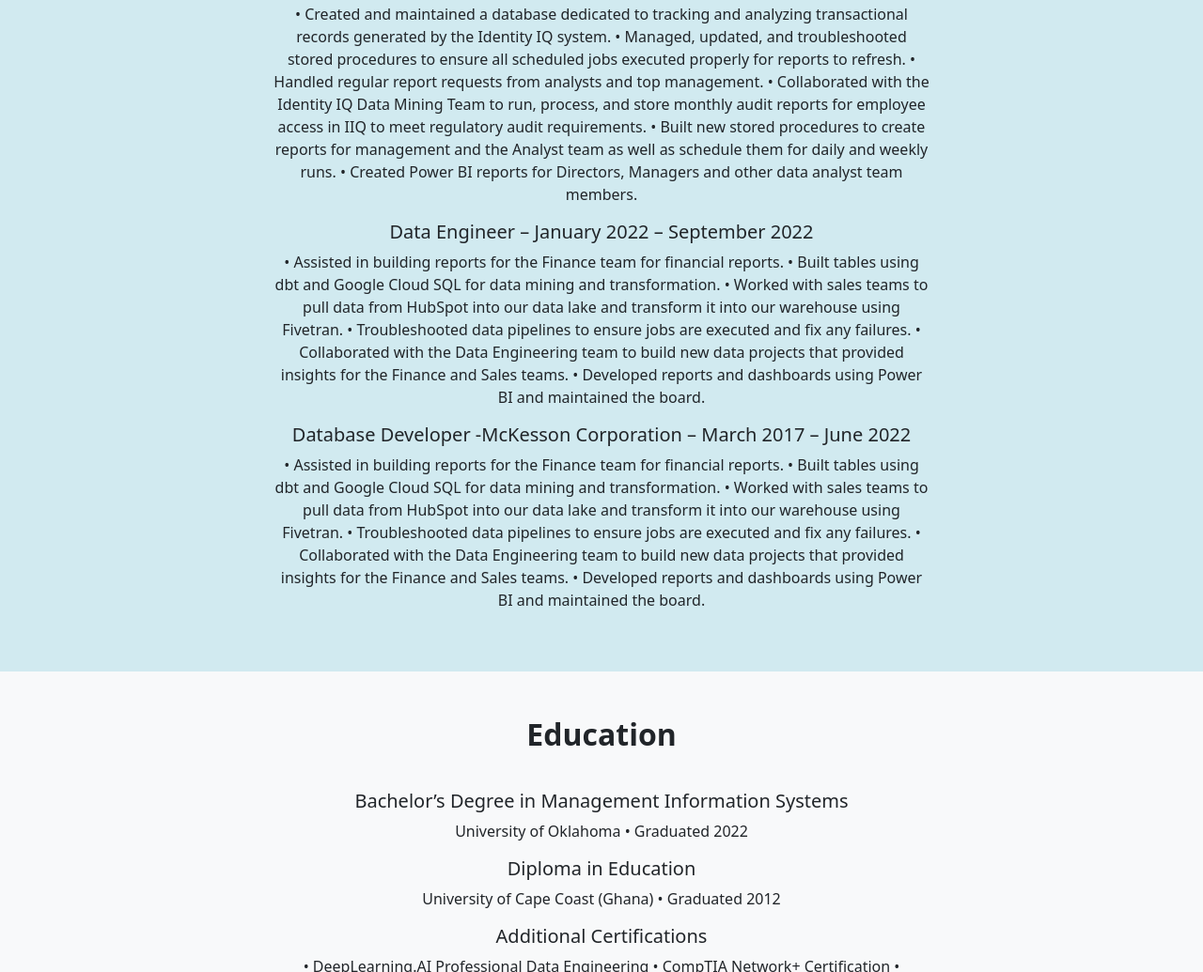
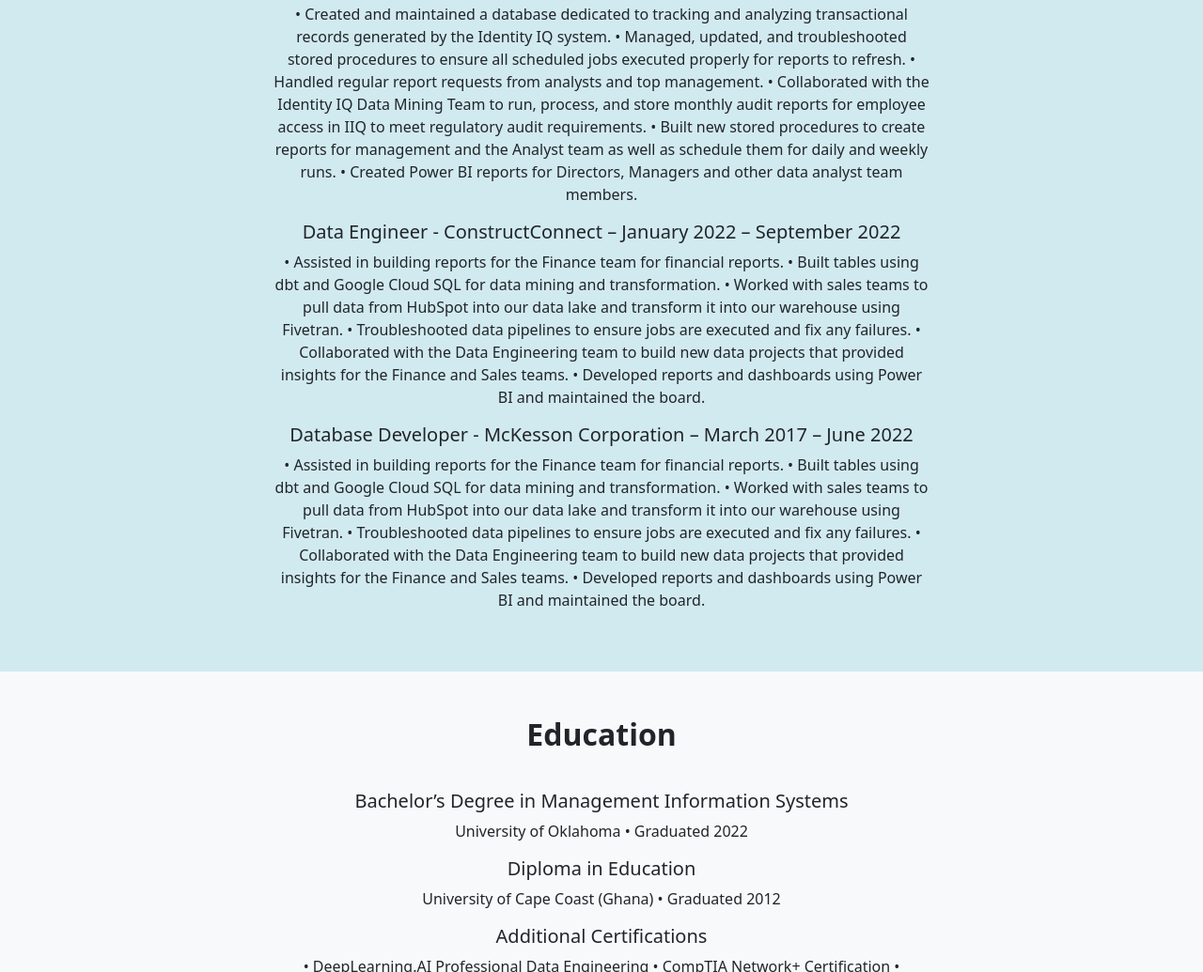
Before and after one commit to benayimadison000/benayimadison000.github.io, a plain HTML site: page index.html in a window 1280 px wide. Shown: the part 2471-3506 px from the top of the page at 94% size. Drawn offline with nearby package versions, Linux system fonts and the light colour scheme.

Commit message:
added name change

```diff
--- a/index.html
+++ b/index.html
@@ -260,7 +260,7 @@
         </p>
 
 
-        <h5>Data Engineer – January 2022 – September 2022</h5>
+        <h5>Data Engineer - ConstructConnect – January 2022 – September 2022</h5>
         <p>
 	•	Assisted in building reports for the Finance team for financial reports.
 	•	Built tables using dbt and Google Cloud SQL for data mining and transformation.
@@ -271,7 +271,7 @@
         </p>
 
 
-        <h5>Database Developer -McKesson Corporation – March 2017 – June 2022</h5>
+        <h5>Database Developer - McKesson Corporation – March 2017 – June 2022</h5>
         <p>
 	•	Assisted in building reports for the Finance team for financial reports.
 	•	Built tables using dbt and Google Cloud SQL for data mining and transformation.
```
